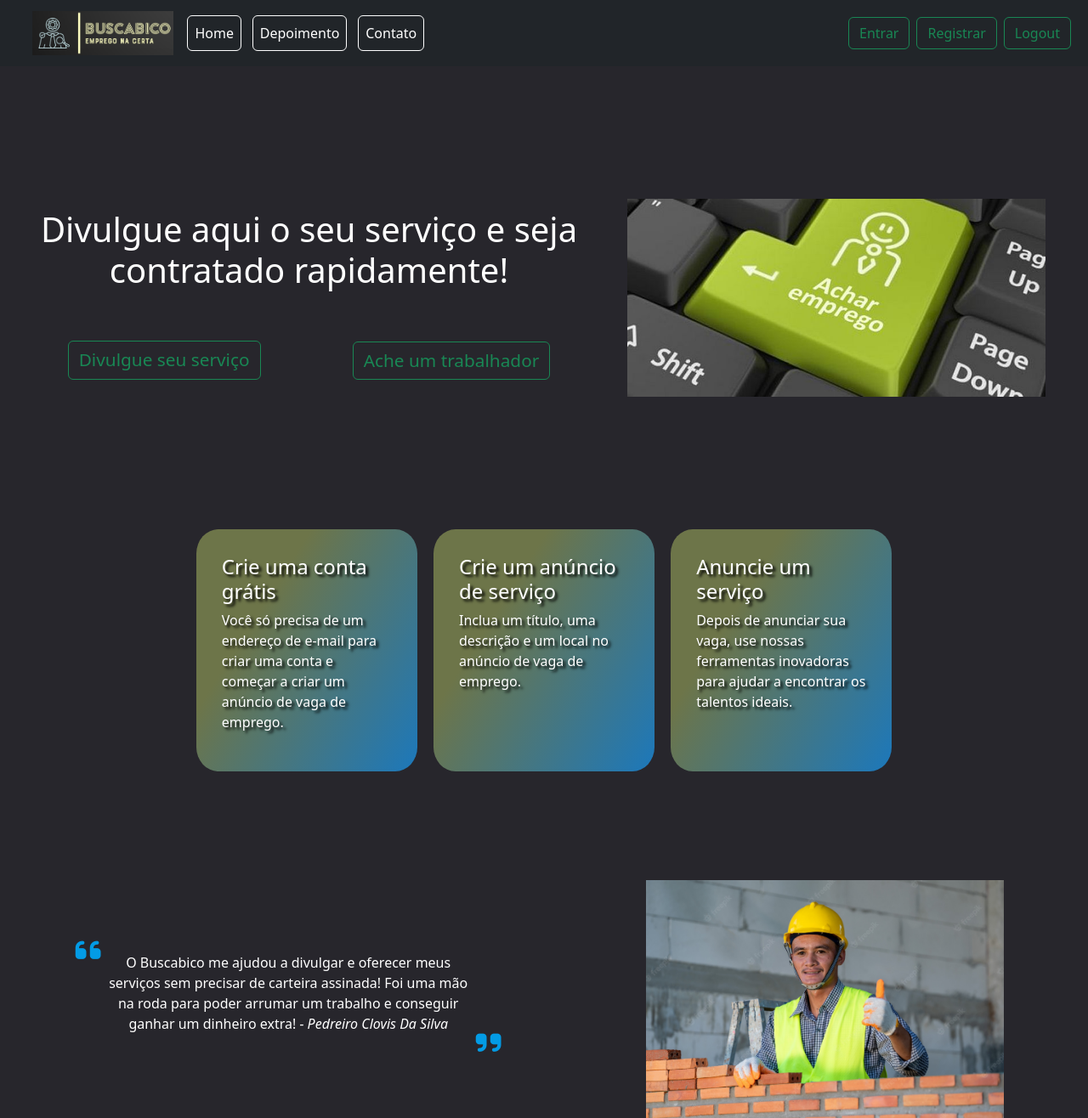
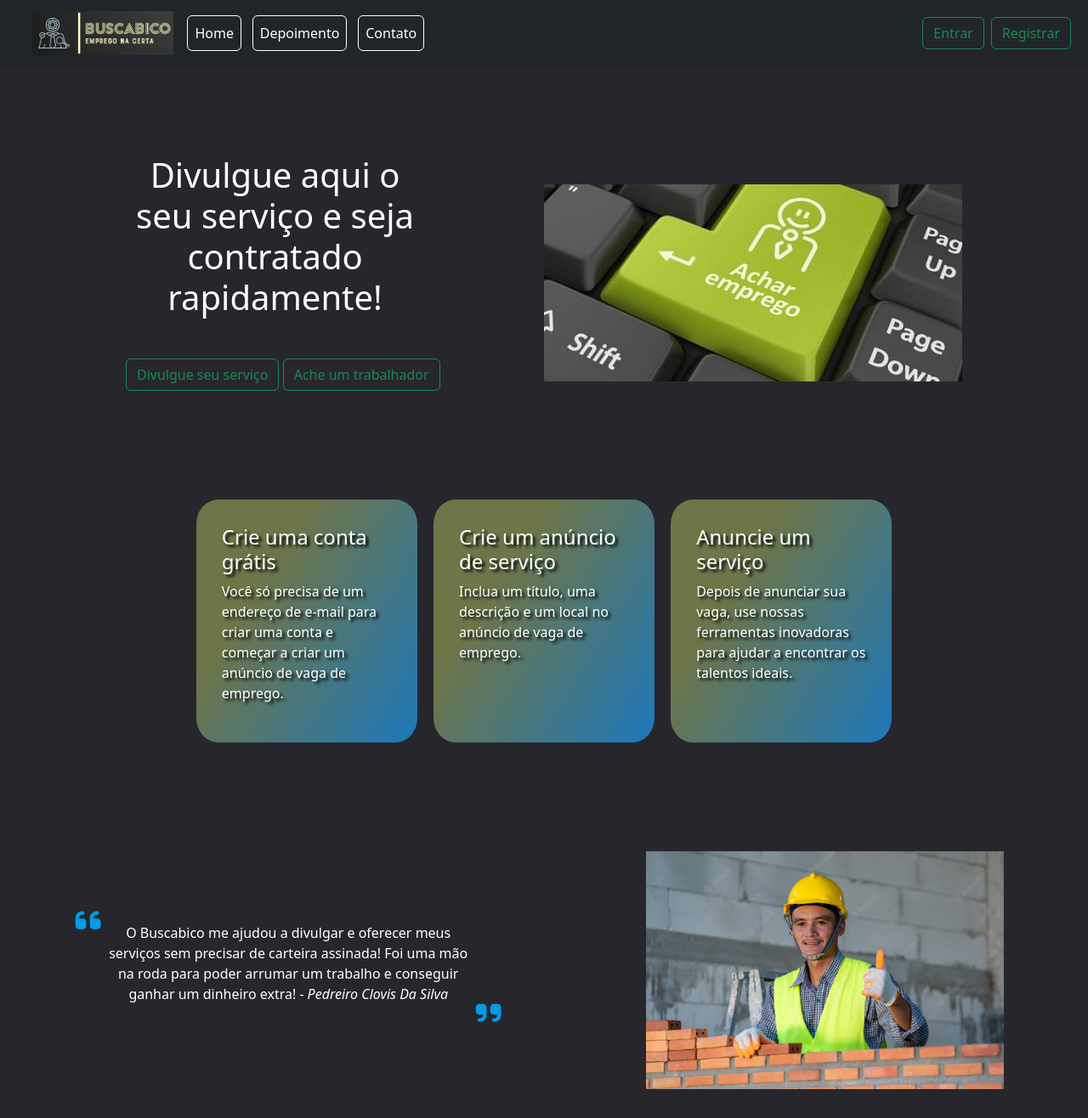
Before and after one commit to bigodom/BUSCABICO, a Flask app: page / in a window 1280 px wide. Shown: the top 1316 px of the page at 85% size. Run offline with Flask 2, Linux system fonts and the light colour scheme; some libraries are stand-ins or nearby versions.

Commit message:
esconder botao logout

```diff
--- a/app.py
+++ b/app.py
@@ -45,6 +45,8 @@ connection = create_connection()
 
 @app.route('/')
 def principal():
+    if 'usuario_logado' not in session or session['usuario_logado'] is None:
+        return render_template('principal.html', display = 'style = display:none;')
     return render_template('principal.html')
 
 
--- a/static/style.css
+++ b/static/style.css
@@ -13,7 +13,7 @@ body{
 }
 .ache-emprego{
     margin: 2%;
-    margin-top: 10vw;
+    margin-top: 5vw;
     display: flex;
     align-items: center;
 }
@@ -29,8 +29,15 @@ body{
     font-size: 1.3rem;
 }
 .ache-emprego .botao-principal{
+    justify-content: space-around;
+    max-height: fit-content;
+}
+.container2{
     display: flex;
-    justify-content: space-around;
+    flex-direction: column;
+    align-items: center;
+    margin-bottom: 5vw;
+    width: 50%;
 }
 
 .tutorial{
@@ -38,7 +45,7 @@ body{
     justify-content: center;
     -ms-flex-align: center;
     gap: 1.5vw;
-    margin-top: 10vw;
+    margin-top: 5vw;
 }
 .tutorial .blocos{
     width: 260px;
@@ -218,6 +225,7 @@ body{
     .ache-emprego .botao-principal{
         flex-direction: column;
         justify-content: space-around;
+        text-align: center;
     }
     .tutorial{
         flex-direction: column;
@@ -255,6 +263,9 @@ body{
         display: -webkit-box;
         text-align: center;
     }
+    .container2{
+        width: 80%;
+    }
     /*PAGINA LOGIN*/
     .login{
         padding: 5%;
@@ -278,9 +289,6 @@ body{
     .filtros form{
         flex-direction: column;
     }
-    .limparFiltros{
-
-    }
     .login2{
         display: none;
         width: 50%;
--- a/templates/index.html
+++ b/templates/index.html
@@ -28,8 +28,8 @@
           </select>
           <input type="submit" name="acao" value="filtrar" style="border-radius: 10px;">
           </form>
-          <div class="limparFiltros" style=""><a href="/index"><button style="border-radius: 10px;">Limpar filtros</button></a></div>
-          <div class="limparFiltros" style=""><a href="/index_favoritos"><button style="border-radius: 10px;">Listar favoritos</button></a></div>
+          <div class="limparFiltros"><a href="/index"><button style="border-radius: 10px;">Limpar filtros</button></a></div>
+          <div class="limparFiltros"><a href="/index_favoritos"><button style="border-radius: 10px;">Listar favoritos</button></a></div>
   </div>
 
 
--- a/templates/principal.html
+++ b/templates/principal.html
@@ -18,21 +18,23 @@
         <form class="container-fluid">
             <a href="/login"><button class="btn btn-outline-success me-2" type="button">Entrar</button></a>
             <a href="/registro"><button class="btn btn-outline-success me-2" type="button">Registrar</button></a>
-            <a href="/logout"><button class="btn btn-outline-success me-2" type="button">Logout</button></a>
+            <a href="/logout"><button class="btn btn-outline-success me-2" type="button" {{display}}>Logout</button></a>
         </form>
     </div>
     </div>
   </nav>
 
   <div class="ache-emprego">
+    <div class="container2">
     <h1>Divulgue aqui o seu serviço e seja contratado rapidamente!
-      <div class="botao-principal">
-        <a href="/cadastro"><br><button class="btn btn-outline-success" type="button">Divulgue seu serviço</br></button></a>
-        <a href="/index"><br><button class="btn btn-outline-success" type="button">Ache um trabalhador</br></button></a>
-      </div>
     </h1>
+    <div class="botao-principal">
+      <a href="/cadastro"><button class="btn btn-outline-success" type="button">Divulgue seu serviço</button></a>
+      <a href="/index"><button class="btn btn-outline-success" type="button">Ache um trabalhador</button></a>
+    </div>
+  </div>
+    <img src="../static/ProcurarEmprego.jpeg" alt="" style="max-width: 40%;">
 
-    <img src="../static/ProcurarEmprego.jpeg" alt="" style="max-width: 40%;">
   </div>
 
 <div class="tutorial">
```
